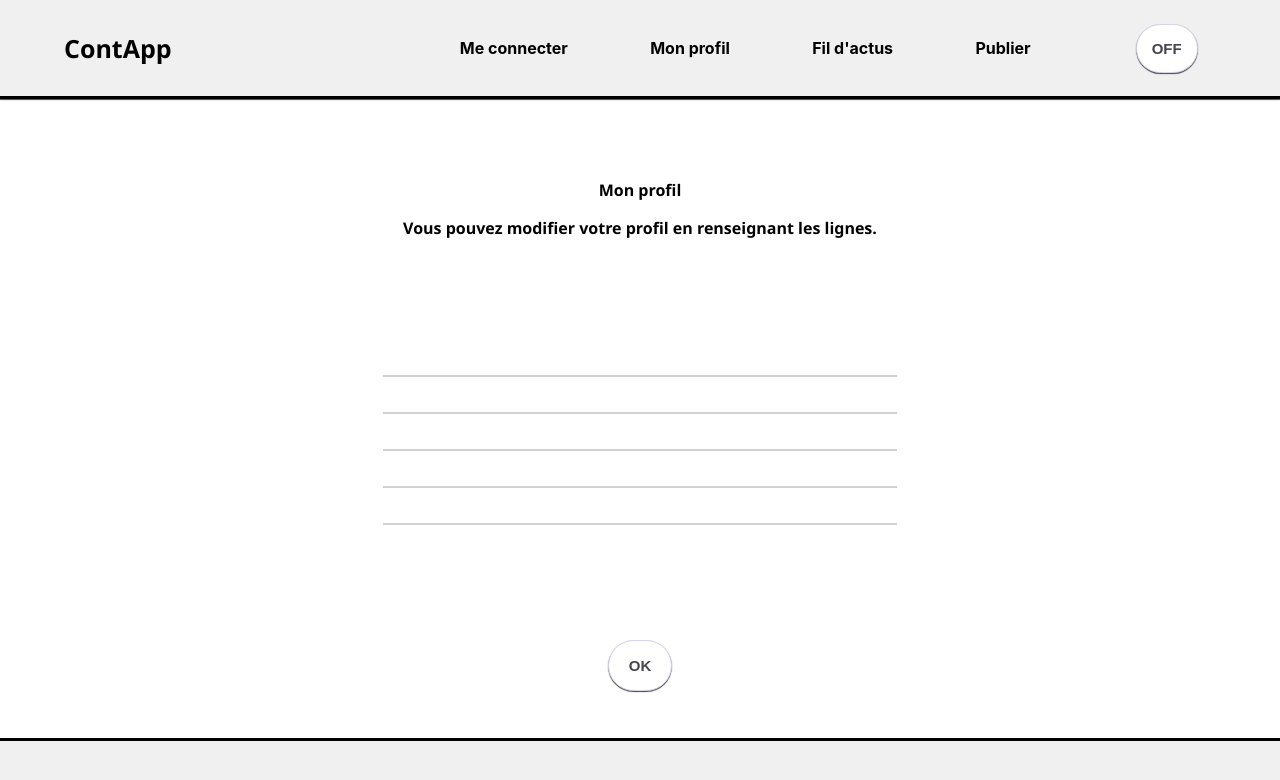
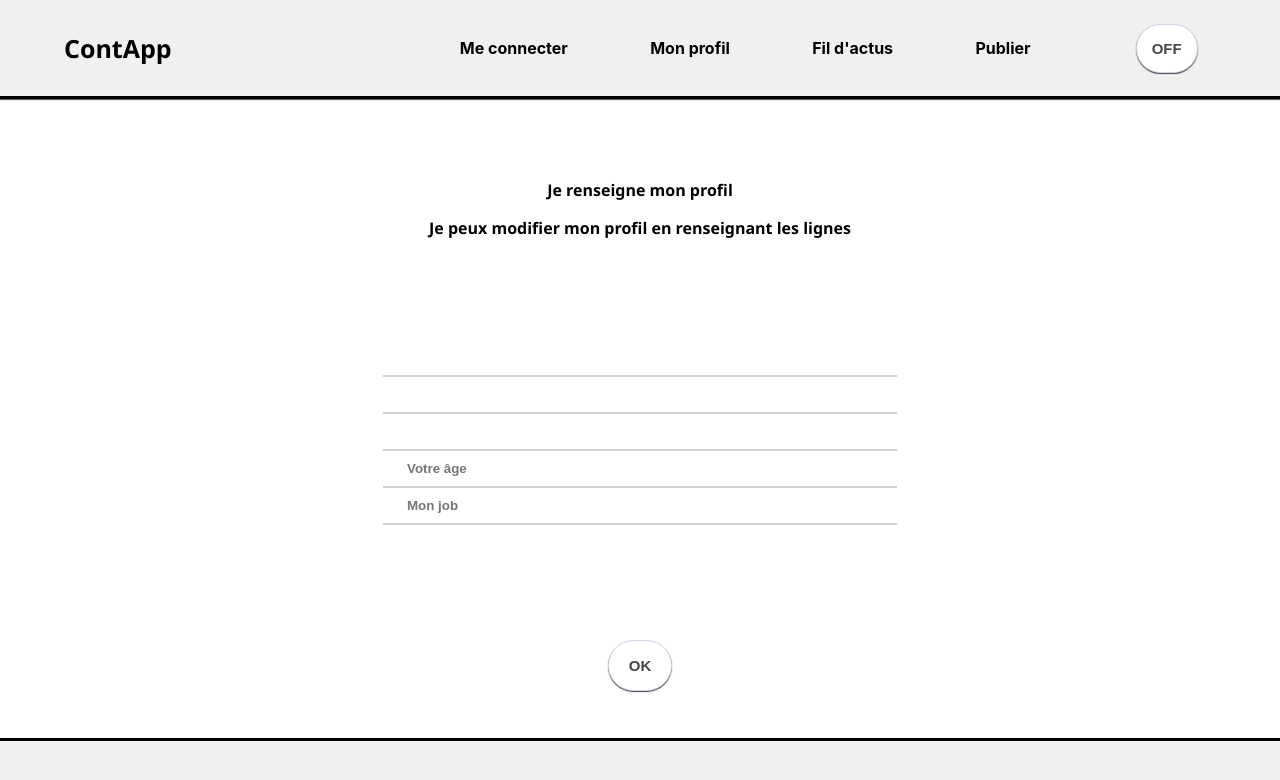
Before and after one commit to EdouardBazillou/ContApp, a React (Create React App) app: page /profil in a window 1280 px wide. Shown: the top 780 px of the page. Built offline with nearby package versions, Linux system fonts and the light colour scheme; no server answers.

Commit message:
Commit ALice

```diff
--- a/package.json
+++ b/package.json
@@ -3,6 +3,7 @@
   "version": "0.1.0",
   "private": true,
   "dependencies": {
+    "@fortawesome/fontawesome-svg-core": "^6.3.0",
     "@testing-library/jest-dom": "^5.16.5",
     "@testing-library/react": "^13.4.0",
     "@testing-library/user-event": "^13.5.0",
--- a/src/Assets/Menu.js
+++ b/src/Assets/Menu.js
@@ -4,14 +4,6 @@ import { useNavigate } from "react-router-dom";
 
 function Menu() {
   const navigate = useNavigate();
-  //Variable de logout
-  // const [userLog, setUserLog] = useState("false");
-  // const [user, setUser] = useState({
-  //   lastname: "",
-  //   firstname: "",
-  //   email: "",
-  //   password: "",
-  // });
 
   //Fonction Log out
   const logOut = () => {
@@ -25,7 +17,7 @@ function Menu() {
 
   //Return de fin
   return (
-    <div>
+    <div className="menuContent">
       <nav>
         <div className="navBar">
           <div className="contAppHome">
--- a/src/utilisateur/profil.js
+++ b/src/utilisateur/profil.js
@@ -1,9 +1,12 @@
 import { useEffect, useState } from "react";
 import { Link } from "react-router-dom";
+import { useNavigate } from "react-router-dom";
 import Menu from "../Assets/Menu";
 import Footer from "../Assets/Footer";
 
 function Profil() {
+  //Navigate
+  const navigate = useNavigate();
   //Variable REGISTER
   const [user, setUser] = useState({
     lastname: "",
@@ -15,9 +18,6 @@ function Profil() {
   });
 
   //CATCH & SET
-  // const [lastName, setLastName] = useState("");
-  // const [firstName, setFirstName] = useState("");
-  // const [email, setEmail] = useState("");
   const [age, setAge] = useState("");
   const [occupation, setOccupation] = useState("");
 
@@ -84,26 +84,11 @@ function Profil() {
           setAge(age);
           setOccupation(occupation);
           alert("Modifications prises en compte !");
+          navigate("/filActu");
         } else {
           return alert(response.message);
         }
       });
-    // const response = await fetch(
-    //   `https://social-network-api.osc-fr1.scalingo.io/contapp/user`,
-    //   options
-    // );
-    // const data = await response.json();
-    // //Reprendre
-    // userData();
-    // if (data.success === true) {
-    //   //Envoyer les modif dans USER METHODE
-    //   setUser(data);
-    //   alert("Modifications prises en compte !");
-    // } else {
-    //   alert("Error : " + data.message);
-    // }
-    // //Console Log
-    // console.log(data);
   };
 
   useEffect(() => {
@@ -119,8 +104,8 @@ function Profil() {
 
       <div className="profilContainer">
         <div className="titleProfil">
-          <p>Mon profil</p>
-          <p>Vous pouvez modifier votre profil en renseignant les lignes.</p>
+          <p>Je renseigne mon profil</p>
+          <p>Je peux modifier mon profil en renseignant les lignes</p>
         </div>
         <div className="formBody">
           <input
@@ -147,8 +132,9 @@ function Profil() {
             name="email"
           />
           <input
-            type="text"
+            type="number"
             className="input"
+            placeholder="Votre âge"
             value={user.age}
             onChange={handleInputChange}
             name="age"
@@ -157,6 +143,7 @@ function Profil() {
           <input
             type="text"
             className="input"
+            placeholder="Mon job"
             value={user.occupation}
             onChange={handleInputChange}
             name="occupation"
@@ -165,11 +152,7 @@ function Profil() {
         </div>
         <div className="profilUpdate">
           <button className="buttonProfilValidate">
-            <span
-              className="buttonProfilText"
-              // onChange={handleInputChange}
-              onClick={userAlterData}
-            >
+            <span className="buttonProfilText" onClick={userAlterData}>
               OK
             </span>
           </button>
```
Also changed, not shown: 1 other file (tests, documents, lock files or other folders).
